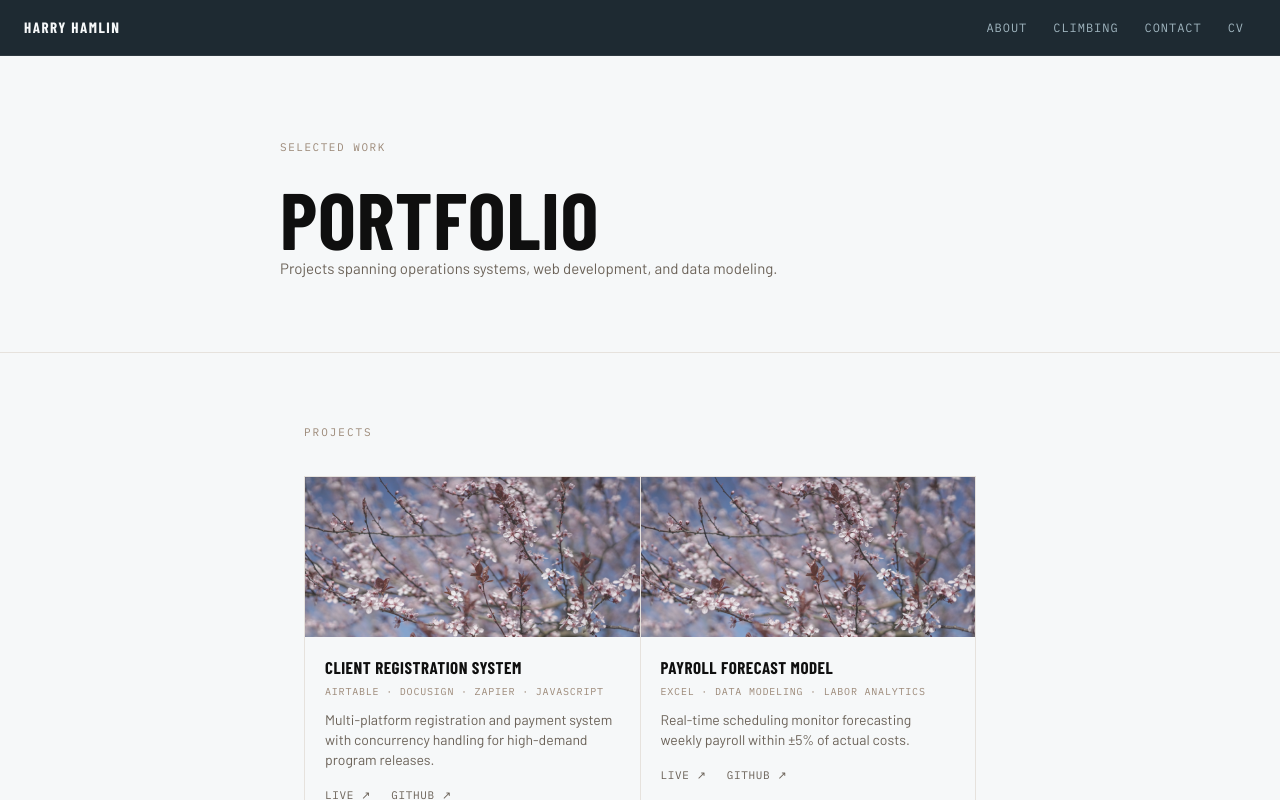
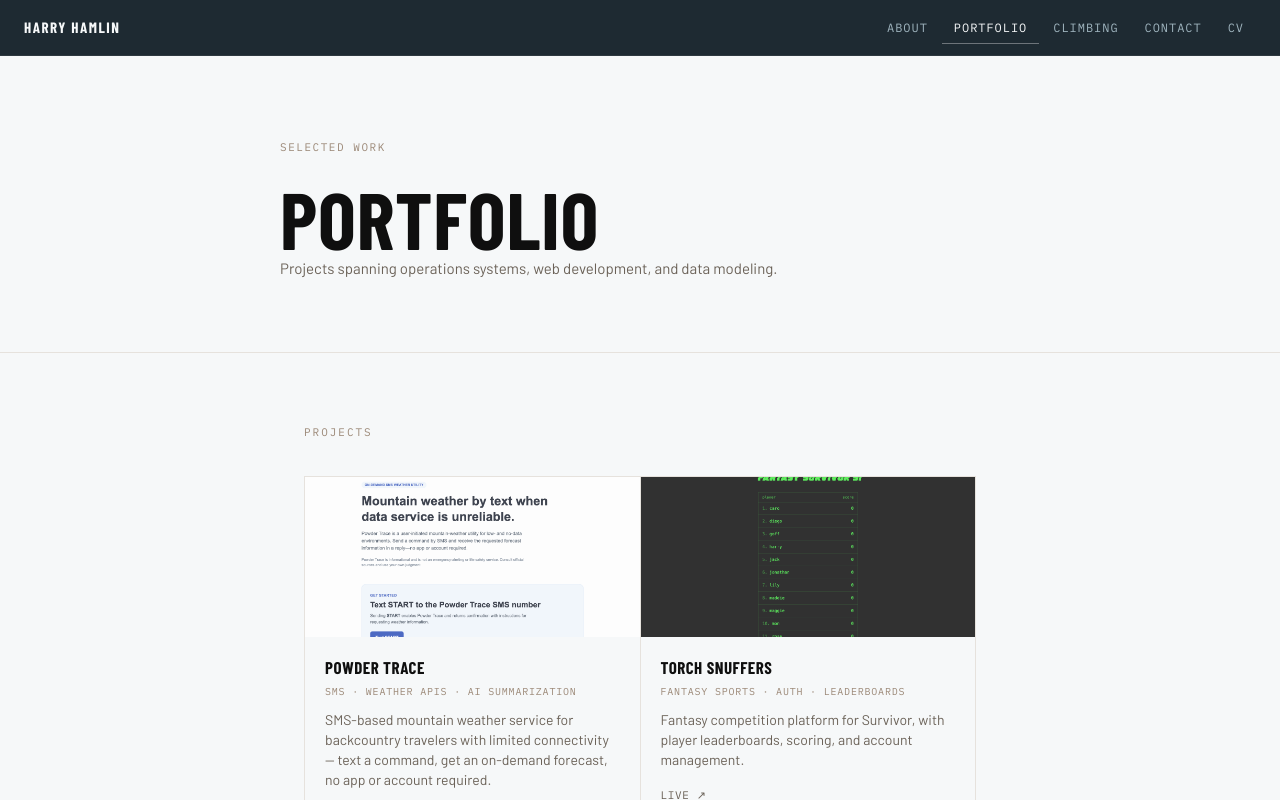
Before and after one commit to harryhamlin/hhamlin-react, a React (Create React App) app: page /portfolio in a window 1280 px wide. Built offline with nearby package versions, Linux system fonts and the light colour scheme.

Commit message:
readded portfolio

```diff
--- a/src/components/Body.js
+++ b/src/components/Body.js
@@ -1,34 +1,24 @@
 import React from 'react';
 import Card from './Card';
-import photo from '../images/cherryblossoms.jpg';
+import powdertrace from '../images/powdertrace.png';
+import torchsnuffers from '../images/torchsnuffers.png';
 
 const projects = [
   {
-    title: 'Client Registration System',
-    tags: 'Airtable · DocuSign · Zapier · JavaScript',
-    description: 'Multi-platform registration and payment system with concurrency handling for high-demand program releases.',
-    href: 'https://www.github.com/harryhamlin',
-    repo: 'https://www.github.com/harryhamlin',
-    image: photo,
-    imageAlt: 'Registration system',
+    title: 'Powder Trace',
+    tags: 'SMS · Weather APIs · AI summarization',
+    description: 'SMS-based mountain weather service for backcountry travelers with limited connectivity — text a command, get an on-demand forecast, no app or account required.',
+    href: 'https://powdertrace.com',
+    image: powdertrace,
+    imageAlt: 'Powder Trace homepage',
   },
   {
-    title: 'Payroll Forecast Model',
-    tags: 'Excel · Data modeling · Labor analytics',
-    description: 'Real-time scheduling monitor forecasting weekly payroll within ±5% of actual costs.',
-    href: 'https://www.github.com/harryhamlin',
-    repo: 'https://www.github.com/harryhamlin',
-    image: photo,
-    imageAlt: 'Payroll forecast model',
-  },
-  {
-    title: 'Portfolio Site',
-    tags: 'React · JavaScript · CSS',
-    description: 'This site: a single-page React application with a custom design system.',
-    href: 'https://www.github.com/harryhamlin',
-    repo: 'https://www.github.com/harryhamlin',
-    image: photo,
-    imageAlt: 'Portfolio site',
+    title: 'Torch Snuffers',
+    tags: 'Fantasy sports · Auth · Leaderboards',
+    description: 'Fantasy competition platform for Survivor, with player leaderboards, scoring, and account management.',
+    href: 'https://torchsnuffers.com',
+    image: torchsnuffers,
+    imageAlt: 'Torch Snuffers leaderboard',
   },
 ];
 
--- a/src/components/Nav.js
+++ b/src/components/Nav.js
@@ -3,7 +3,7 @@ import { Link, useLocation } from 'react-router-dom';
 
 const links = [
   { to: '/about',     label: 'About' },
-  // { to: '/portfolio', label: 'Portfolio' },
+  { to: '/portfolio', label: 'Portfolio' },
   { to: '/climbing',  label: 'Climbing' },
   { to: '/contact',   label: 'Contact' },
   { to: '/cv',        label: 'CV' },
```
Also changed, not shown: src/images/powdertrace.png (added), src/images/torchsnuffers.png (added).
